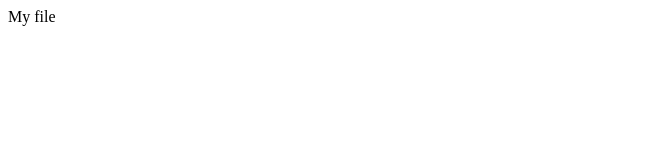
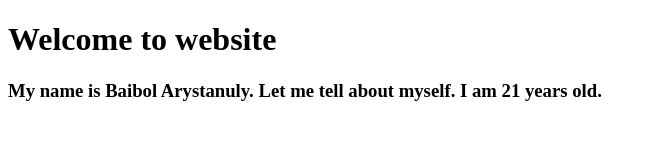
Before and after one commit to baibolArystanuly/project, a plain HTML site: page index.html in a window 1280 px wide. Shown: the whole page, without its empty margins (0-656 px from the left). Drawn offline with Linux system fonts and the light colour scheme.

Commit message:
index.html

```diff
--- a/index.html
+++ b/index.html
@@ -1 +1,15 @@
-<p>My file</p>
+<!DOCTYPE html>
+<html lang="kk">
+    <html lang="en">
+
+<head>
+    <meta charset="UTF-8">
+    <title>My resume</title>
+    <body>
+        <h1>Welcome to website</h1>
+        <h3>My name is Baibol Arystanuly. Let me tell about myself. I am 21 years old.</h3>
+
+    </body>
+</head>
+</html>
+</html>
```
